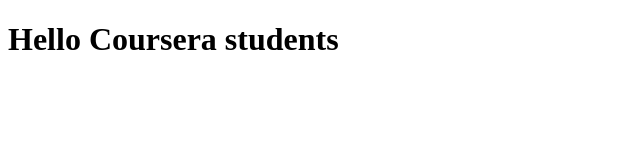
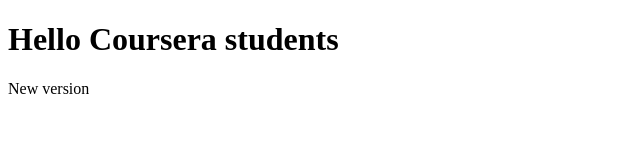
Before and after one commit to sachava/coursera-test, a plain HTML site: page index.html in a window 1280 px wide. Shown: the full height of the page, 0-640 px from the left. Drawn offline with Linux system fonts and the light colour scheme.

Commit message:
2nd version

```diff
--- a/index.html
+++ b/index.html
@@ -6,5 +6,6 @@
   </head>
   <body>
     <h1>Hello Coursera students</h1>
+    <p> New version</p>
   </body>
 </html>
```
